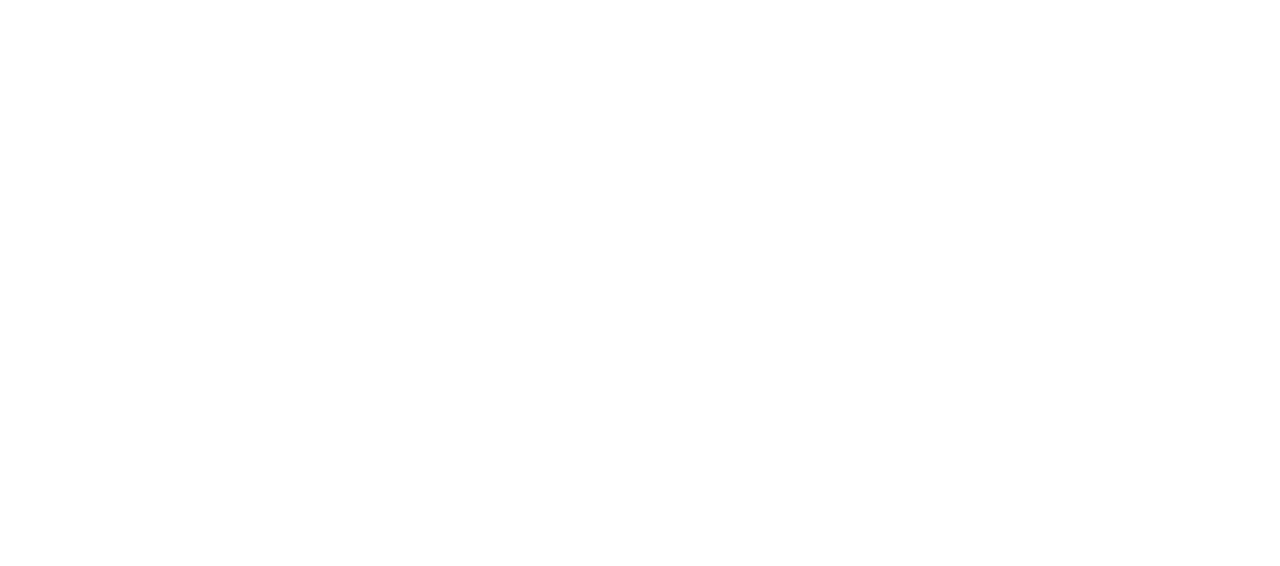
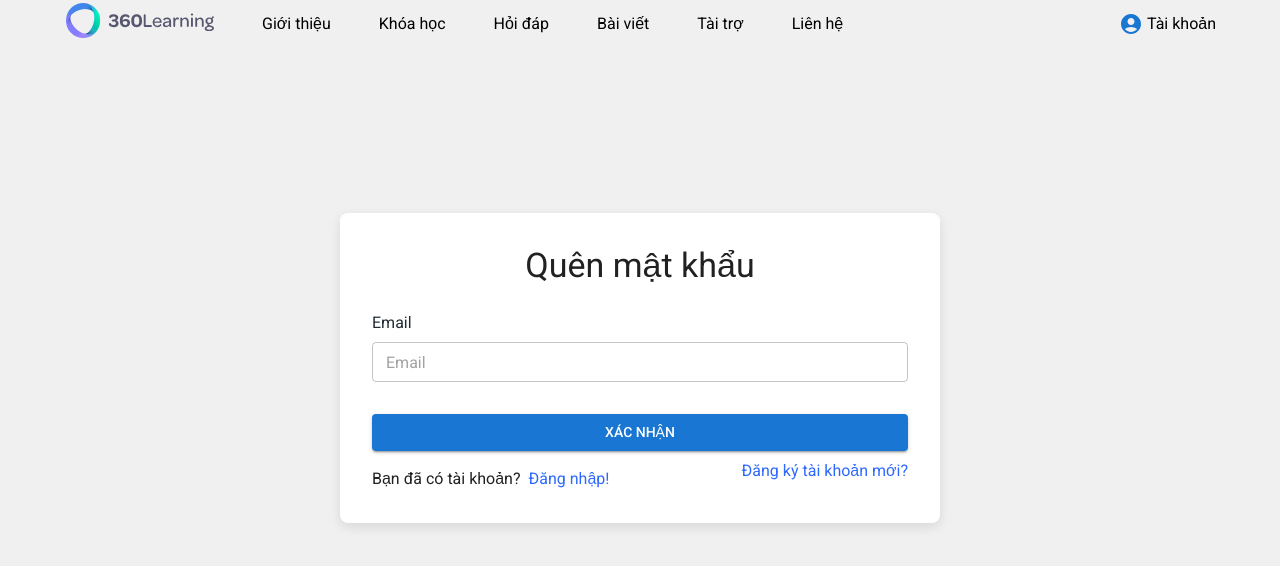
Before and after one commit to thanhminhdev2000/online-learning-react, a React (Vite) app: page /forgot-password in a window 1280 px wide. Before the commit this address had no page. Shown: the top 566 px of the page. Built offline with nearby package versions, Linux system fonts and the light colour scheme; a web font is replaced by a local one.

Commit message:
Implement Forgot Password and Reset Password UI

```diff
--- a/src/App.tsx
+++ b/src/App.tsx
@@ -4,6 +4,7 @@
 import ContactPage from '@pages/contact';
 import DocumentationPage from '@pages/documentation';
 import DonatePage from '@pages/donate';
+import ForgotPasswordPage from '@pages/forgotPassword';
 import HomePage from '@pages/home';
 import LoginPage from '@pages/login';
 import QuestionPage from '@pages/question';
@@ -22,7 +23,9 @@
           <Route element={<Layout />}>
             <Route path="/login" element={<LoginPage />} />
             <Route path="/signup" element={<SignUpPage />} />
+            <Route path="/forgot-password" element={<ForgotPasswordPage />} />
             <Route path="/reset-password" element={<ResetPasswordPage />} />
+
             <Route path="/about" element={<AboutPage />} />
             <Route path="/learn" element={<LearnPage />} />
             <Route path="/question" element={<QuestionPage />} />
--- /dev/null
+++ b/src/pages/forgotPassword/index.tsx
@@ -0,0 +1,72 @@
+import CInput from '@components/cInput';
+import { AuthContainer, LinkItem } from '@components/styled';
+import { zodResolver } from '@hookform/resolvers/zod';
+import { Box, Button, Stack, Typography } from '@mui/material';
+import { forgotPasswordSchema } from '@pages/forgotPassword/type';
+import { useState } from 'react';
+import { useForm } from 'react-hook-form';
+
+const ForgotPasswordPage = () => {
+  const [nextStep, setNextStep] = useState(false);
+
+  const {
+    register,
+    handleSubmit,
+    formState: { errors },
+  } = useForm({
+    resolver: zodResolver(forgotPasswordSchema),
+    values: {
+      email: '',
+    },
+  });
+
+  const onSubmit = handleSubmit((data) => {
+    setNextStep(true);
+    console.log(data);
+  });
+
+  return (
+    <>
+      {nextStep ? (
+        <Stack alignItems="center" justifyContent="center" height="80vh">
+          <AuthContainer>Vui lòng kiểm tra email để đặt lại mật khẩu.</AuthContainer>
+        </Stack>
+      ) : (
+        <Stack alignItems="center" justifyContent="center" height="80vh">
+          <AuthContainer onSubmit={onSubmit}>
+            <Typography variant="h4" textAlign="center">
+              Quên mật khẩu
+            </Typography>
+
+            <Stack gap={3} marginTop={3}>
+              <CInput label="Email" errorMsg={errors.email?.message} registerProps={register('email')} />
+            </Stack>
+
+            <Box marginTop={4}>
+              <Button fullWidth variant="contained" type="submit">
+                Xác nhận
+              </Button>
+            </Box>
+
+            <Box display="flex" alignItems="center" justifyContent="space-between">
+              <Box display="flex" marginTop={2} gap={1}>
+                <Typography>Bạn đã có tài khoản?</Typography>
+                <LinkItem to="/login" color="primary">
+                  Đăng nhập!
+                </LinkItem>
+              </Box>
+
+              <Typography>
+                <LinkItem to="/signup" color="primary">
+                  Đăng ký tài khoản mới?
+                </LinkItem>
+              </Typography>
+            </Box>
+          </AuthContainer>
+        </Stack>
+      )}
+    </>
+  );
+};
+
+export default ForgotPasswordPage;
--- /dev/null
+++ b/src/pages/forgotPassword/type.ts
@@ -0,0 +1,6 @@
+import { errorMsg } from '@utils/index';
+import { z } from 'zod';
+
+export const forgotPasswordSchema = z.object({
+  email: z.string().min(1, errorMsg('Email')),
+});
--- a/src/pages/login/index.tsx
+++ b/src/pages/login/index.tsx
@@ -58,7 +58,7 @@
           </Box>
 
           <Typography>
-            <LinkItem to="/reset-password" color="primary">
+            <LinkItem to="/forgot-password" color="primary">
               Quên mật khẩu?
             </LinkItem>
           </Typography>
--- a/src/pages/resetPassword/index.tsx
+++ b/src/pages/resetPassword/index.tsx
@@ -3,12 +3,9 @@
 import { zodResolver } from '@hookform/resolvers/zod';
 import { Box, Button, Stack, Typography } from '@mui/material';
 import { resetPasswordSchema } from '@pages/resetPassword/type';
-import { useState } from 'react';
 import { useForm } from 'react-hook-form';
 
 const ResetPasswordPage = () => {
-  const [nextStep, setNextStep] = useState(false);
-
   const {
     register,
     handleSubmit,
@@ -16,30 +13,30 @@
   } = useForm({
     resolver: zodResolver(resetPasswordSchema),
     values: {
-      email: '',
+      password: '',
+      retypePassword: '',
     },
   });
 
   const onSubmit = handleSubmit((data) => {
-    setNextStep(true);
     console.log(data);
   });
 
   return (
     <>
-      {nextStep ? (
-        <Stack alignItems="center" justifyContent="center" height="80vh">
-          <AuthContainer>Vui lòng kiểm tra email để đặt lại mật khẩu.</AuthContainer>
-        </Stack>
-      ) : (
       <Stack alignItems="center" justifyContent="center" height="80vh">
         <AuthContainer onSubmit={onSubmit}>
           <Typography variant="h4" textAlign="center">
-              Quên mật khẩu
+            Đặt lại mật khẩu
           </Typography>
 
           <Stack gap={3} marginTop={3}>
-              <CInput label="Email" errorMsg={errors.email?.message} registerProps={register('email')} />
+            <CInput label="Mật khẩu" errorMsg={errors.password?.message} registerProps={register('password')} />
+            <CInput
+              label="Nhập lại mật khẩu"
+              errorMsg={errors.retypePassword?.message}
+              registerProps={register('retypePassword')}
+            />
           </Stack>
 
           <Box marginTop={4}>
@@ -48,23 +45,17 @@
             </Button>
           </Box>
 
-            <Box display="flex" alignItems="center" justifyContent="space-between">
-              <Box display="flex" marginTop={2} gap={1}>
-                <Typography>Bạn đã có tài khoản?</Typography>
-                <LinkItem to="/login" color="primary">
-                  Đăng nhập!
+          <Box display="flex" alignItems="center" justifyContent="space-between" marginTop={1}>
+            <LinkItem to="/signup" color="primary">
+              Đăng ký tài khoản mới!
             </LinkItem>
-              </Box>
 
-              <Typography>
-                <LinkItem to="/signup" color="primary">
-                  Đăng ký tài khoản mới?
+            <LinkItem to="/forgot-password" color="primary">
+              Quên mật khẩu?
             </LinkItem>
-              </Typography>
           </Box>
         </AuthContainer>
       </Stack>
-      )}
     </>
   );
 };
--- a/src/pages/resetPassword/type.ts
+++ b/src/pages/resetPassword/type.ts
@@ -1,6 +1,12 @@
 import { errorMsg } from '@utils/index';
 import { z } from 'zod';
 
-export const resetPasswordSchema = z.object({
-  email: z.string().min(1, errorMsg('Email')),
-});
+export const resetPasswordSchema = z
+  .object({
+    password: z.string().min(1, errorMsg('Mật khẩu')),
+    retypePassword: z.string().min(1, errorMsg('Mật khẩu')),
+  })
+  .refine((data) => data.password === data.retypePassword, {
+    message: 'Mật khẩu không khớp',
+    path: ['retypePassword'],
+  });
--- a/src/pages/signup/index.tsx
+++ b/src/pages/signup/index.tsx
@@ -64,7 +64,7 @@
           </Box>
 
           <Typography>
-            <LinkItem to="/reset-password" color="primary">
+            <LinkItem to="/forgot-password" color="primary">
               Quên mật khẩu?
             </LinkItem>
           </Typography>
```
Lines whose indentation alone changed are shown as unchanged.
